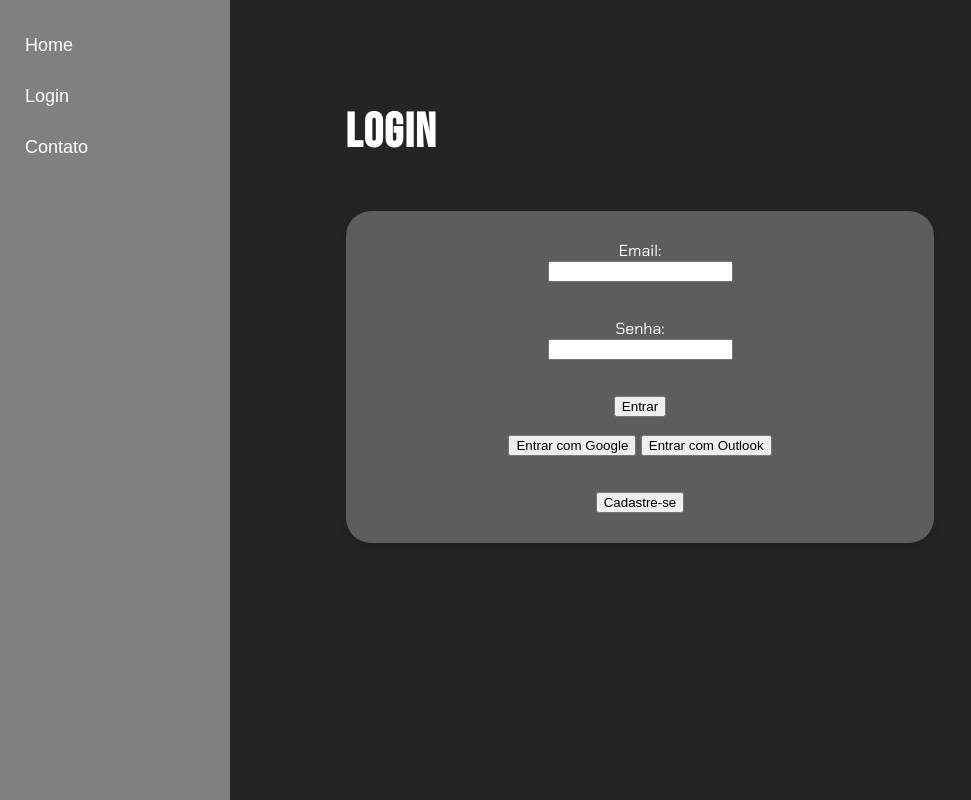
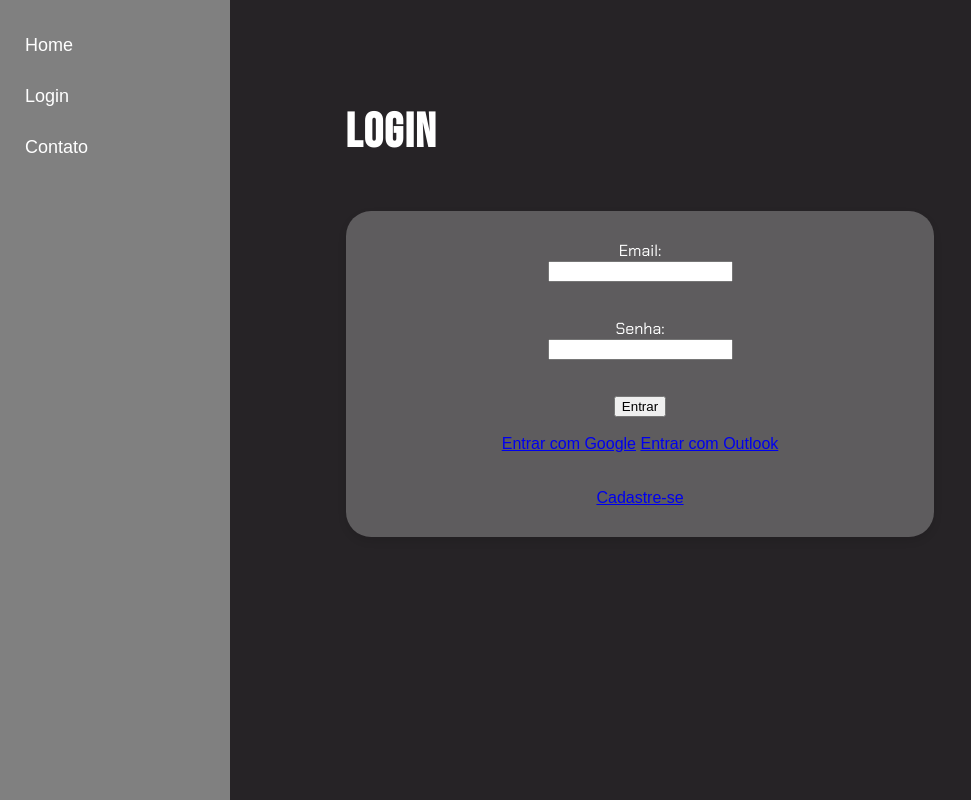
Before and after one commit to LeoLapo/supplyProphet, a Django app: page /login/ in a window 1280 px wide. Shown: the whole page, without its empty margins (0-971 px from the left). Run offline with Django 5.2, Linux system fonts and the light colour scheme.

Commit message:
adicionando autenticação para as páginas que necessitam  e corrigindo botão de 'cadastro'

```diff
--- a/website/templates/website/login.html
+++ b/website/templates/website/login.html
@@ -10,10 +10,10 @@
         <button type="submit" class="submit">Entrar</button>
         <br>
         <div class="other_buttons">
-            <button class="">Entrar com Google</button>
-            <button class="">Entrar com Outlook</button>
+            <a href="#">Entrar com Google</a>
+            <a href="#">Entrar com Outlook</a>
         </div>
         <br><br>
-        <a href="{% url 'register' %}"><button class="cadastro">Cadastre-se</button></a>
+        <a href="{% url 'register' %}" class="cadastro_button">Cadastre-se</a>
     </form>
 {% endblock %}
--- a/website/views.py
+++ b/website/views.py
@@ -11,7 +11,7 @@ import random
 from datetime import datetime, timedelta
 from django.shortcuts import render, redirect
 from django.contrib.auth import authenticate, login as auth_login, logout as auth_logout, get_user_model
-# from django.contrib.auth.decorators import login_required
+from django.contrib.auth.decorators import login_required
 from django.contrib.auth.models import User
 from website.models import CustomUser
 from django.http import HttpResponse
@@ -81,6 +81,7 @@ def to_excel(df):
     processed_data = output.getvalue()
     return processed_data
 
+@login_required(login_url='login')
 def predict(request):
     if request.method == 'POST':
         # Verifica se um arquivo foi enviado
@@ -148,7 +149,7 @@ def write_standard_df():
     new_df["Target"] = [100 * random.random() for _ in range(10)]
     return new_df
 
-
+@login_required(login_url='login')
 def register(request):
     if request.method == 'POST':
         email = request.POST['email']
```
